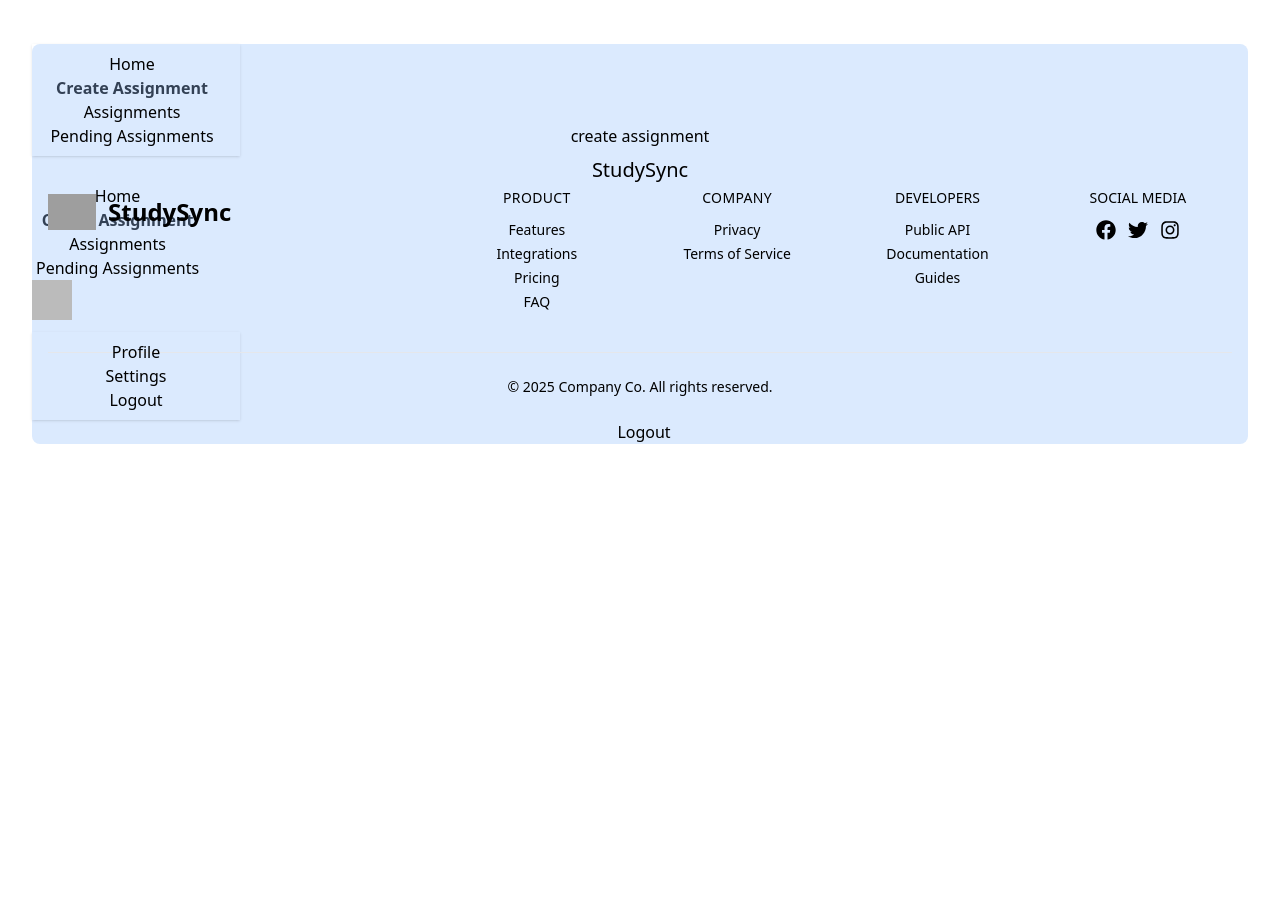
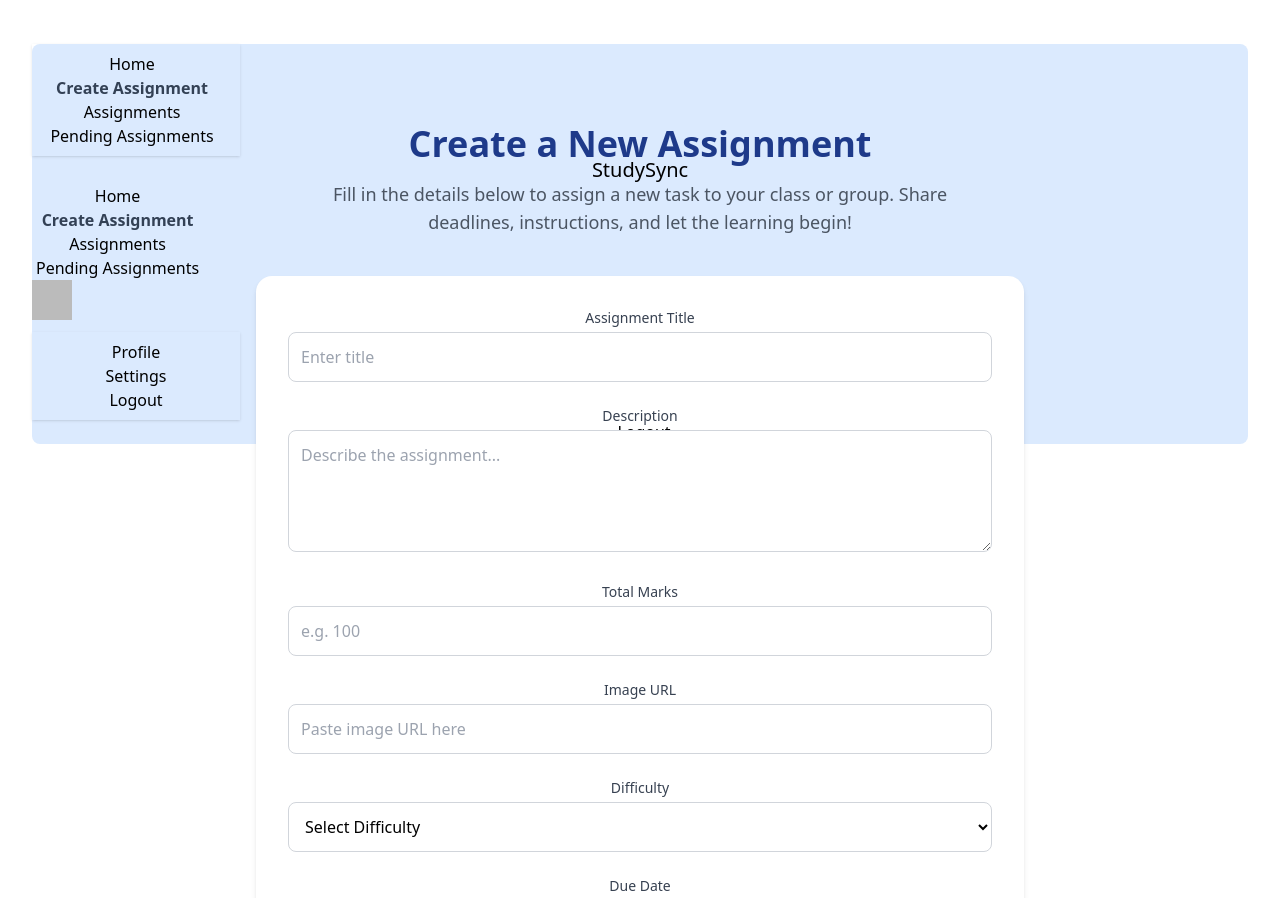
Before and after one commit to Md-Sufian-Jidan/online-assessment-client, a React (Vite) app: page /create-assignment in a window 1280 px wide. Shown: the top 898 px of the page. Before the commit the page ends 800 px from the top, so only its background shows below. Built offline with nearby package versions, Linux system fonts and the light colour scheme; no server answers; sample sign-in values are in the browser's storage; grey boxes are pictures that could not be loaded.

Commit message:
create assignment route added with functionlity

```diff
--- a/src/Authentication/Login/Login.jsx
+++ b/src/Authentication/Login/Login.jsx
@@ -9,7 +9,6 @@ const Login = () => {
     const { signInUser, googleLogin, githubLogin, loading, setLoading } = useAuth();
     const location = useLocation();
     const navigate = useNavigate();
-    console.log(location);
 
     const handleLogin = (e) => {
         e.preventDefault();
--- a/src/Pages/CreateAssignment/CreateAssignment.jsx
+++ b/src/Pages/CreateAssignment/CreateAssignment.jsx
@@ -1,8 +1,132 @@
+import { useState } from "react";
+import useAuth from "../../Hooks/useAuth";
+import { VscLoading } from "react-icons/vsc";
+import useAxiosSecure from "../../Hooks/useAxiosSecure";
+import { toast } from "react-toastify";
 
 const CreateAssignment = () => {
+    const { user, loading, setLoading } = useAuth();
+    const [difficulty, setDifficulty] = useState('');
+    const axiosSecure = useAxiosSecure();
+
+    const createAssignment = (e) => {
+        e.preventDefault();
+        const email = user?.email;
+        const form = e.target;
+        const title = form.title.value;
+        const description = form.description.value;
+        const marks = form.marks.value;
+        const image = form.photoUrl.value;
+        const dueDate = form.date.value;
+        const assignment = { title, description, difficulty, marks, image, dueDate, email };
+        console.log(assignment);
+        axiosSecure.post('/create-assignment', assignment)
+            .then(res => {
+                console.log(res.data);
+                if (res.data.insertedId) {
+                    return toast.success('Assignment Created Successfully');
+                }
+            })
+            .catch(err => {
+                console.log(err);
+                return toast.error(err.message);
+            });
+    };
+
     return (
         <div>
-            create assignment
+            <div className="text-center max-w-2xl mx-auto mb-10">
+                <h2 className="text-3xl md:text-4xl font-bold text-[#1E3A8A] mb-4">
+                    Create a New Assignment
+                </h2>
+                <p className="text-gray-600 text-base md:text-lg">
+                    Fill in the details below to assign a new task to your class or group. Share deadlines, instructions, and let the learning begin!
+                </p>
+            </div>
+            <form onSubmit={createAssignment} className="max-w-3xl mx-auto bg-white shadow-md rounded-2xl p-8 space-y-6 mb-5">
+                {/* Title */}
+                <div>
+                    <label className="block text-sm font-medium text-gray-700 mb-1">Assignment Title</label>
+                    <input
+                        type="text"
+                        placeholder="Enter title"
+                        className="w-full border border-gray-300 rounded-lg p-3 focus:outline-none focus:ring-2 focus:ring-blue-500"
+                        name="title"
+                    />
+                </div>
+
+                {/* Description */}
+                <div>
+                    <label className="block text-sm font-medium text-gray-700 mb-1">Description</label>
+                    <textarea
+                        rows="4"
+                        placeholder="Describe the assignment..."
+                        className="w-full border border-gray-300 rounded-lg p-3 focus:outline-none focus:ring-2 focus:ring-blue-500"
+                        name="description"
+                    ></textarea>
+                </div>
+
+                {/* Marks */}
+                <div>
+                    <label className="block text-sm font-medium text-gray-700 mb-1">Total Marks</label>
+                    <input
+                        type="number"
+                        placeholder="e.g. 100"
+                        className="w-full border border-gray-300 rounded-lg p-3 focus:outline-none focus:ring-2 focus:ring-blue-500"
+                        name="marks"
+                    />
+                </div>
+
+                {/* Image URL */}
+                <div>
+                    <label className="block text-sm font-medium text-gray-700 mb-1">Image URL</label>
+                    <input
+                        type="url"
+                        placeholder="Paste image URL here"
+                        className="w-full border border-gray-300 rounded-lg p-3 focus:outline-none focus:ring-2 focus:ring-blue-500"
+                        name="photoUrl"
+                    />
+                </div>
+
+                {/* Difficulty Dropdown */}
+                <div>
+                    <label className="block text-sm font-medium text-gray-700 mb-1">Difficulty</label>
+                    <select
+                        onChange={(e) => setDifficulty(e.target.value)}
+                        className="w-full border border-gray-300 rounded-lg p-3 bg-white focus:outline-none focus:ring-2 focus:ring-blue-500"
+                    >
+                        <option value="">Select Difficulty</option>
+                        <option value="easy">Easy</option>
+                        <option value="medium">Medium</option>
+                        <option value="hard">Hard</option>
+                    </select>
+                </div>
+
+                {/* Due Date */}
+                <div>
+                    <label className="block text-sm font-medium text-gray-700 mb-1">Due Date</label>
+                    <input
+                        type="date"
+                        className="w-full border border-gray-300 rounded-lg p-3 focus:outline-none focus:ring-2 focus:ring-blue-500"
+                        name="date"
+                    />
+                </div>
+
+                {/* Submit Button */}
+                <div className="text-center">
+                    {
+                        loading ? <button className="bg-[#3B82F6] hover:bg-[#2563EB] text-white font-semibold py-3 px-8 rounded-xl transition duration-300r">
+                            <VscLoading className=" animate-spin" size={20} />
+                        </button> :
+                            <button
+                                type="submit"
+                                className="bg-[#3B82F6] hover:bg-[#2563EB] text-white font-semibold py-3 px-8 rounded-xl transition duration-300"
+                            >
+                                Create Assignment
+                            </button>
+                    }
+                </div>
+            </form>
         </div>
     );
 };
```
